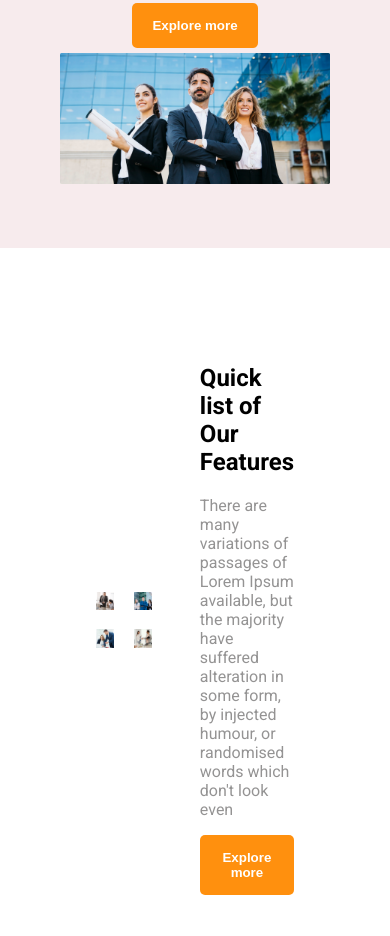
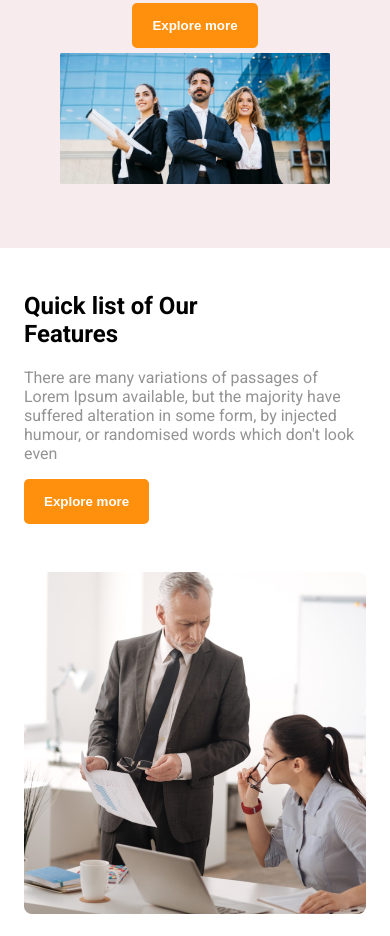
Before and after one commit to roufrubel/g3-architects-responsive, a plain HTML site: page index.html in a window 390 px wide. Shown: the part 487-1423 px from the top of the page. Drawn offline with Linux system fonts and the light colour scheme.

Commit message:
team section responsive style added

```diff
--- a/style.css
+++ b/style.css
@@ -88,7 +88,7 @@ width: 50%;
         flex-direction: column;
     }
     .nav li{
-        margin-right: .7rem;
+        margin-right: .5rem;
     }
     .banner{
         padding: 10px;
@@ -96,4 +96,21 @@ width: 50%;
     .banner-content{
         padding: 5px;
     }
+    .teams{
+        flex-direction:column-reverse;
+        padding: 1.5rem;
+    }
+    .teams-img{
+        display: grid;
+        grid-template-columns: 1fr;
+        gap: 1.5rem;
+        width: 100%;
+    }
+    .teams-img img{
+        width: 100%;
+    }
+    .teams-content{
+        width: 100%;
+        }
+
 }
```
